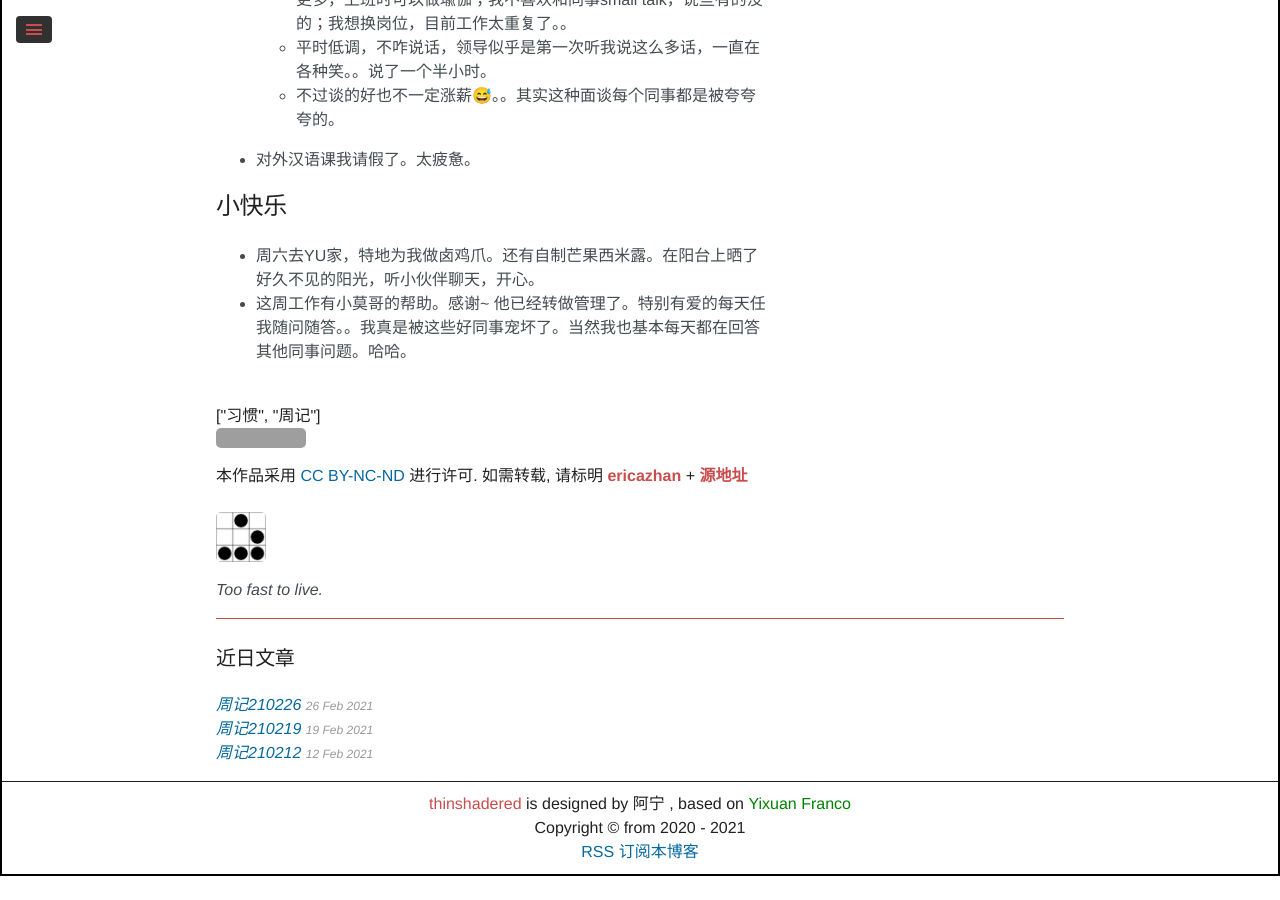
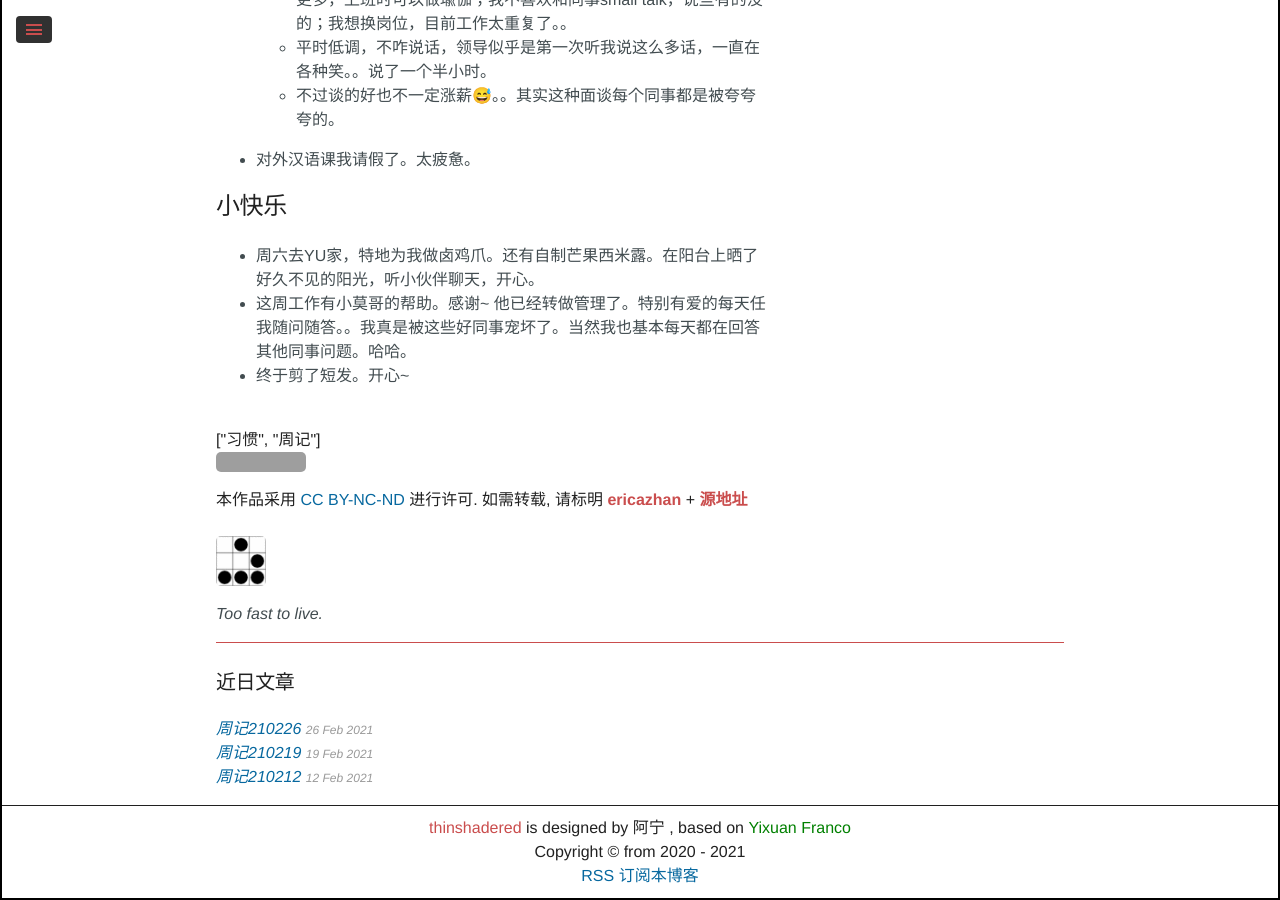
Before and after one commit to ericazhan/ericazhan.github.io, a Jekyll site: the page built from _posts/2021-03-05-weekly.md, in a window 1280 px wide and 900 px high, scrolled down 1286 px. Built offline with Jekyll 4.4.1, drawn with Linux system fonts in a browser that asks for light colours; some web fonts are replaced; comment, search, counter and statistics services are not loaded; before the commit the page ends 2162 px from its top, so only the background shows below that; grey boxes are pictures that could not be loaded.

Commit message:
🤸‍♀️ UPDATE:

```diff
--- a/_posts/2021-03-05-weekly.md
+++ b/_posts/2021-03-05-weekly.md
@@ -47,3 +47,4 @@ tags: [习惯,周记]
 
 - 周六去YU家，特地为我做卤鸡爪。还有自制芒果西米露。在阳台上晒了好久不见的阳光，听小伙伴聊天，开心。
 - 这周工作有小莫哥的帮助。感谢~ 他已经转做管理了。特别有爱的每天任我随问随答。。我真是被这些好同事宠坏了。当然我也基本每天都在回答其他同事问题。哈哈。
+- 终于剪了短发。开心~
```
